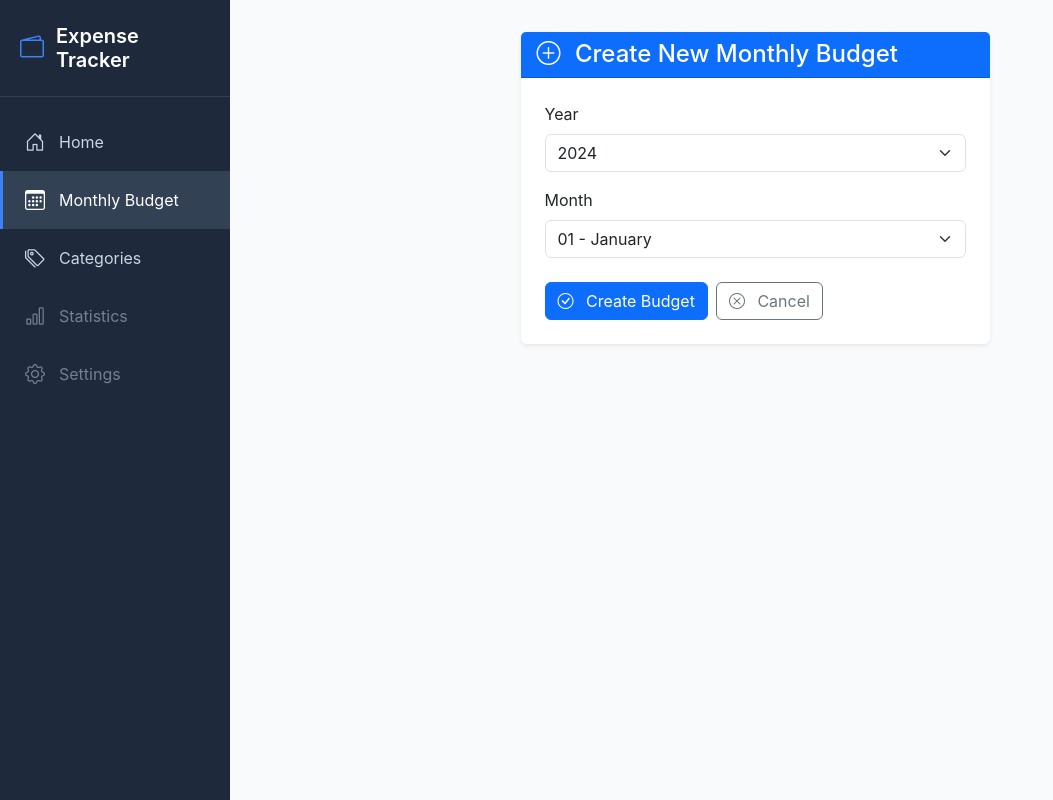
After one commit to Dat2807/ExpenseManagement, a Django app: page /monthly/create/ in a window 1280 px wide. The commit adds this page. Shown: the whole page, without its empty margins (0-1053 px from the left). Run offline with Django 5.2, Linux system fonts and the light colour scheme.

Commit message:
Add monthly and category budget management features
Introduces MonthlyBudget and CategoryBudget models with migrations, admin integration, and CRUD views. Adds templates and URLs for listing, creating, viewing, updating, and deleting monthly budgets, including budgeted vs actual summaries by category. Updates navigation and dashboard to link to the new monthly budget section, and refactors template inheritance for consistency.

```diff
--- a/expenses/templates/category/category_list.html
+++ b/expenses/templates/category/category_list.html
@@ -1,4 +1,4 @@
-{% extends 'expenses/base.html' %}
+{% extends 'base.html' %}
 
 {% block title %}Categories{% endblock %}
 
--- a/expenses/templates/expenses/transaction_list.html
+++ b/expenses/templates/expenses/transaction_list.html
@@ -1,4 +1,4 @@
-{% extends 'expenses/base.html' %}
+{% extends 'base.html' %}
 
 {% block title %}Expense Tracker{% endblock %}
 
--- /dev/null
+++ b/expenses/templates/monthly/month_create.html
@@ -0,0 +1,63 @@
+{% extends 'base.html' %}
+
+{% block title %}Create Monthly Budget - Expense Tracker{% endblock %}
+
+{% block content %}
+<div class="container-fluid">
+    <div class="row justify-content-center">
+        <div class="col-md-6">
+            <div class="card border-0 shadow-sm">
+                <div class="card-header bg-primary text-white">
+                    <h4 class="mb-0">
+                        <i class="bi bi-plus-circle me-2"></i>
+                        Create New Monthly Budget
+                    </h4>
+                </div>
+                <div class="card-body p-4">
+                    <form method="post">
+                        {% csrf_token %}
+
+                        <div class="mb-3">
+                            <label for="year" class="form-label">Year</label>
+                            <select name="year" id="year" class="form-select" required>
+                                {% for y in years %}
+                                <option value="{{ y }}">{{ y }}</option>
+                                {% endfor %}
+                            </select>
+                        </div>
+
+                        <div class="mb-4">
+                            <label for="month" class="form-label">Month</label>
+                            <select name="month" id="month" class="form-select" required>
+                                <option value="1">01 - January</option>
+                                <option value="2">02 - February</option>
+                                <option value="3">03 - March</option>
+                                <option value="4">04 - April</option>
+                                <option value="5">05 - May</option>
+                                <option value="6">06 - June</option>
+                                <option value="7">07 - July</option>
+                                <option value="8">08 - August</option>
+                                <option value="9">09 - September</option>
+                                <option value="10">10 - October</option>
+                                <option value="11">11 - November</option>
+                                <option value="12">12 - December</option>
+                            </select>
+                        </div>
+
+                        <div class="d-flex gap-2">
+                            <button type="submit" class="btn btn-primary">
+                                <i class="bi bi-check-circle me-2"></i>
+                                Create Budget
+                            </button>
+                            <a href="{% url 'monthly_list' %}" class="btn btn-outline-secondary">
+                                <i class="bi bi-x-circle me-2"></i>
+                                Cancel
+                            </a>
+                        </div>
+                    </form>
+                </div>
+            </div>
+        </div>
+    </div>
+</div>
+{% endblock %}
--- a/expenses/urls.py
+++ b/expenses/urls.py
@@ -1,9 +1,16 @@
 from django.urls import path
-from .views import transaction_views, category_views, dashboard_views
+from .views import transaction_views, category_views, dashboard_views, monthly_views
 
 urlpatterns = [
     # Dashboard
     path('', dashboard_views.dashboard_home, name='dashboard_home'),
+
+    # Monthly Budget
+    path('monthly/', monthly_views.monthly_list, name='monthly_list'),
+    path('monthly/create/', monthly_views.month_create, name='month_create'),
+    path('monthly/<int:year>/<int:month>/', monthly_views.month_detail, name='month_detail'),
+    path('monthly/<int:year>/<int:month>/budget/<int:category_id>/', monthly_views.category_budget_update, name='category_budget_update'),
+    path('monthly/<int:year>/<int:month>/delete/', monthly_views.month_delete, name='month_delete'),
 
     # Transactions (keep for backward compatibility, will be integrated into monthly detail later)
     path('transactions/', transaction_views.transaction_list, name='transaction_list'),
--- a/expenses/views/dashboard_views.py
+++ b/expenses/views/dashboard_views.py
@@ -1,10 +1,7 @@
 from django.shortcuts import render
 
-
+# Dashboard home page - Welcome screen
 def dashboard_home(request):
-    """
-    Dashboard home page - Welcome screen
-    """
     context = {
         'page_title': 'Dashboard',
     }
--- /dev/null
+++ b/expenses/views/monthly_views.py
@@ -0,0 +1,175 @@
+from django.shortcuts import render, redirect, get_object_or_404
+from django.contrib import messages
+from django.db.models import Sum, Q
+from datetime import datetime
+from ..models import MonthlyBudget, CategoryBudget, Category, Transaction
+
+# Monthly budget views
+def monthly_list(request):
+    monthly_budgets = MonthlyBudget.objects.all()
+
+    # Calculate income, expense, balance for each month
+    budget_data = []
+    for budget in monthly_budgets:
+        # Get all transactions in this month
+        transactions = Transaction.objects.filter(
+            date__year=budget.year,
+            date__month=budget.month
+        )
+
+        # Calculate income and expense
+        income = transactions.filter(
+            category__type='income'
+        ).aggregate(total=Sum('amount'))['total'] or 0
+
+        expense = transactions.filter(
+            category__type='expense'
+        ).aggregate(total=Sum('amount'))['total'] or 0
+
+        balance = income - expense
+
+        budget_data.append({
+            'budget': budget,
+            'income': income,
+            'expense': expense,
+            'balance': balance,
+        })
+
+    context = {
+        'budget_data': budget_data,
+    }
+    return render(request, 'monthly/monthly_list.html', context)
+
+# Monthly budget create view
+def month_create(request):
+    if request.method == 'POST':
+        year = int(request.POST.get('year'))
+        month = int(request.POST.get('month'))
+
+        # Check if already exists
+        if MonthlyBudget.objects.filter(year=year, month=month).exists():
+            messages.error(request, f'Budget for {year}-{month:02d} already exists!')
+            return redirect('monthly_list')
+
+        # Create monthly budget
+        monthly_budget = MonthlyBudget.objects.create(year=year, month=month)
+        messages.success(request, f'Monthly budget for {year}-{month:02d} created successfully!')
+
+        return redirect('month_detail', year=year, month=month)
+
+    # GET request - show form
+    current_year = datetime.now().year
+    current_month = datetime.now().month
+
+    context = {
+        'current_year': current_year,
+        'current_month': current_month,
+        'years': range(current_year - 2, current_year + 3),  # 5 years range
+        'months': range(1, 13),
+    }
+    return render(request, 'monthly/month_create.html', context)
+
+# Month detail page with 2 tabs:
+# - Tab 1: Budget Summary (Budgeted vs Actual by category)
+# - Tab 2: Transactions list
+def month_detail(request, year, month):
+    monthly_budget = get_object_or_404(MonthlyBudget, year=year, month=month)
+
+    # Get all categories
+    income_categories = Category.objects.filter(type='income')
+    expense_categories = Category.objects.filter(type='expense')
+
+    # Get all transactions in this month
+    transactions = Transaction.objects.filter(
+        date__year=year,
+        date__month=month
+    )
+
+    # Calculate actual amounts by category
+    def get_category_data(categories, trans_type):
+        data = []
+        for category in categories:
+            # Get budgeted amount
+            try:
+                category_budget = CategoryBudget.objects.get(
+                    monthly_budget=monthly_budget,
+                    category=category
+                )
+                budgeted = category_budget.budgeted_amount
+            except CategoryBudget.DoesNotExist:
+                budgeted = 0
+
+            # Get actual amount
+            actual = transactions.filter(category=category).aggregate(
+                total=Sum('amount')
+            )['total'] or 0
+
+            # Calculate difference
+            difference = budgeted - actual
+
+            data.append({
+                'category': category,
+                'budgeted': budgeted,
+                'actual': actual,
+                'difference': difference,
+            })
+
+        return data
+
+    income_data = get_category_data(income_categories, 'income')
+    expense_data = get_category_data(expense_categories, 'expense')
+
+    # Calculate totals
+    total_income_budgeted = sum(item['budgeted'] for item in income_data)
+    total_income_actual = sum(item['actual'] for item in income_data)
+    total_expense_budgeted = sum(item['budgeted'] for item in expense_data)
+    total_expense_actual = sum(item['actual'] for item in expense_data)
+
+    context = {
+        'monthly_budget': monthly_budget,
+        'year': year,
+        'month': month,
+        'income_data': income_data,
+        'expense_data': expense_data,
+        'total_income_budgeted': total_income_budgeted,
+        'total_income_actual': total_income_actual,
+        'total_expense_budgeted': total_expense_budgeted,
+        'total_expense_actual': total_expense_actual,
+        'transactions': transactions,
+    }
+    return render(request, 'monthly/month_detail.html', context)
+
+# Delete monthly budget
+def month_delete(request, year, month):
+    monthly_budget = get_object_or_404(MonthlyBudget, year=year, month=month)
+
+    if request.method == 'POST':
+        monthly_budget.delete()
+        messages.success(request, f'Monthly budget for {year}-{month:02d} has been deleted successfully.')
+        return redirect('monthly_list')
+
+    return render(request, 'monthly/month_confirm_delete.html', {
+        'monthly_budget': monthly_budget,
+        'year': year,
+        'month': month,
+    })
+
+# Update budgeted amount for a specific category
+def category_budget_update(request, year, month, category_id):
+    monthly_budget = get_object_or_404(MonthlyBudget, year=year, month=month)
+    category = get_object_or_404(Category, id=category_id)
+
+    if request.method == 'POST':
+        budgeted_amount = int(request.POST.get('budgeted_amount', 0))
+
+        # Update or create CategoryBudget
+        category_budget, created = CategoryBudget.objects.update_or_create(
+            monthly_budget=monthly_budget,
+            category=category,
+            defaults={'budgeted_amount': budgeted_amount}
+        )
+
+        messages.success(request, f'Budget for {category.name} updated to {budgeted_amount:,}đ')
+        return redirect('month_detail', year=year, month=month)
+
+    return redirect('month_detail', year=year, month=month)
--- a/templates/base.html
+++ b/templates/base.html
@@ -131,7 +131,7 @@
                 </a>
             </li>
             <li>
-                <a href="#" class="{% if 'monthly' in request.path %}active{% endif %}">
+                <a href="{% url 'monthly_list' %}" class="{% if 'monthly' in request.path %}active{% endif %}">
                     <i class="bi bi-calendar3"></i>
                     <span>Monthly Budget</span>
                 </a>
--- a/templates/dashboard/home.html
+++ b/templates/dashboard/home.html
@@ -17,7 +17,7 @@
             </p>
 
             <div class="d-flex gap-3 justify-content-center flex-wrap">
-                <a href="#" class="btn btn-primary btn-lg px-4 py-3 rounded-3">
+                <a href="{% url 'monthly_list' %}" class="btn btn-primary btn-lg px-4 py-3 rounded-3">
                     <i class="bi bi-calendar3 me-2"></i>
                     View Monthly Budget
                 </a>
```
Also changed, not shown: expenses/admin.py (+14 -1 lines), expenses/models.py (+36 -1 lines), expenses/templates/monthly/month_confirm_delete.html (added, +30 -0 lines), expenses/templates/monthly/month_detail.html (added, +249 -0 lines), expenses/templates/monthly/monthly_list.html (added, +149 -0 lines), expenses/migrations/0005_monthlybudget_categorybudget.py (added).
